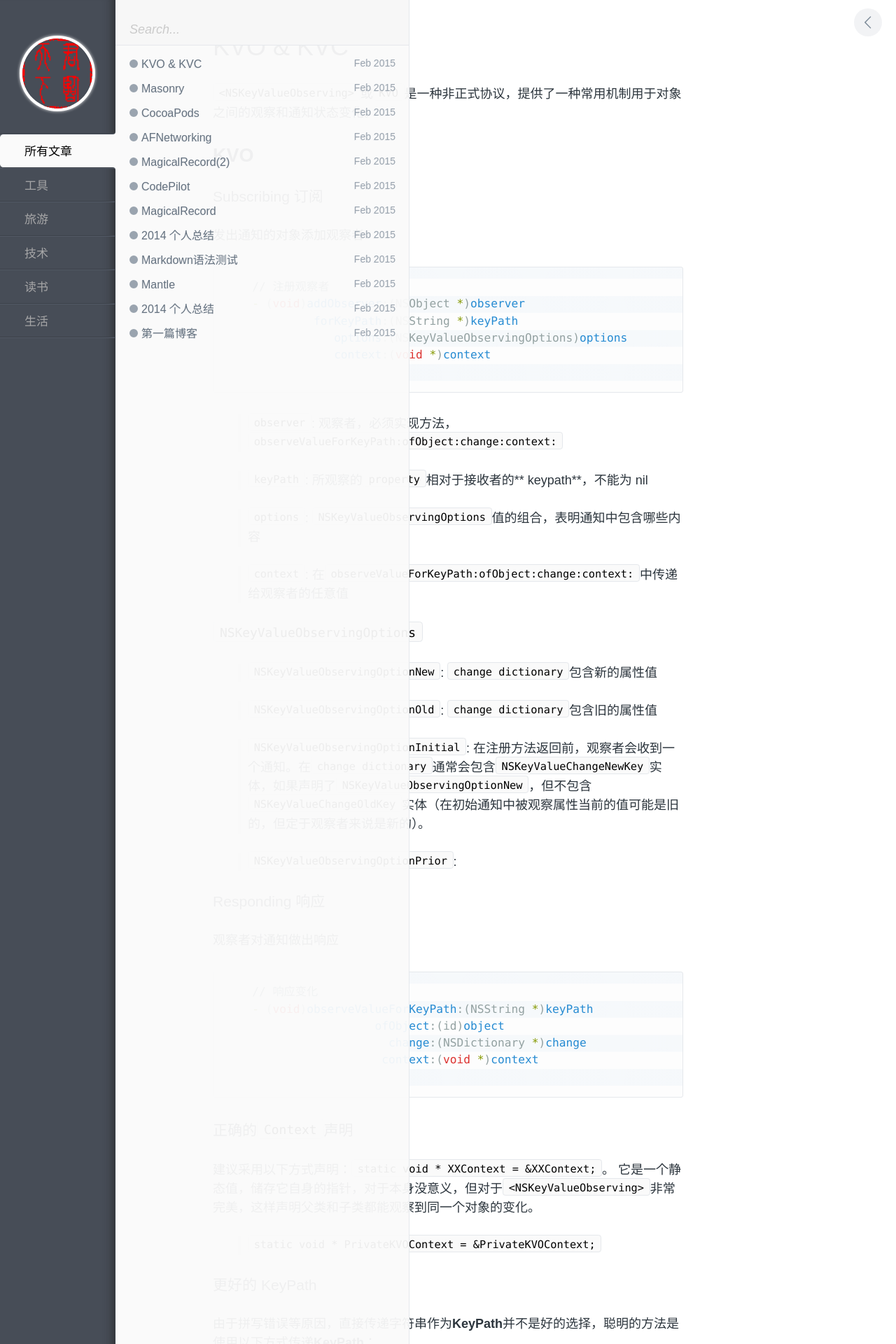
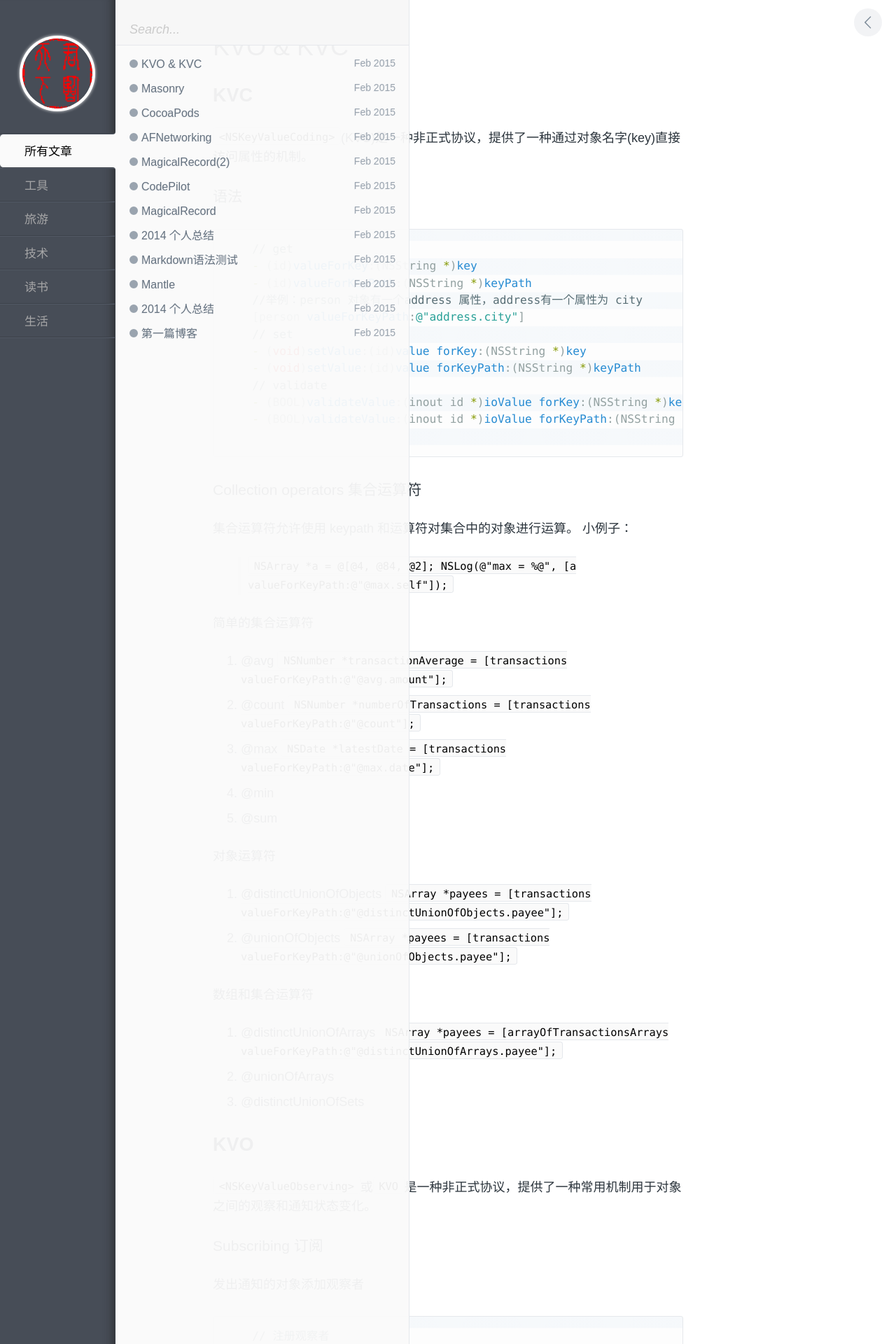
Before and after one commit to kingstal/kingstal.github.io, a Jekyll site: the page built from _posts/2015-02-16-tech-iOS-KVO&KVC.md, in a window 1280 px wide. Shown: the top 1920 px of the page at 70% size. Built offline with Jekyll 4.4.1, drawn with Linux system fonts in a browser that asks for light colours; comment, search, counter and statistics services are not loaded; some of the changed text lies outside the part shown.

Commit message:
submit KVC

```diff
--- a/_posts/2015-02-16-tech-iOS-KVO&KVC.md
+++ b/_posts/2015-02-16-tech-iOS-KVO&KVC.md
@@ -7,11 +7,58 @@ keywords: KVO,KVC
 description: 介绍 KVO 和 KVC
 ---
 
-`<NSKeyValueObserving>`或`KVO`是一种非正式协议，提供了一种常用机制用于对象之间的观察和通知状态变化。
+
+## **KVC**
+`<NSKeyValueCoding>`(KVC)是一种非正式协议，提供了一种通过对象名字(key)直接访问属性的机制。
+
+### 语法
+
+
+    {% highlight objective-c %}
+    // get
+    - (id)valueForKey:(NSString *)key
+    - (id)valueForKeyPath:(NSString *)keyPath
+    //举例：person 对象有一个address 属性，address有一个属性为 city
+    [person valueForKeyPath:@"address.city"]
+    // set
+    - (void)setValue:(id)value forKey:(NSString *)key
+    - (void)setValue:(id)value forKeyPath:(NSString *)keyPath
+    // validate
+    - (BOOL)validateValue:(inout id *)ioValue forKey:(NSString *)key error:(out NSError **)outError
+    - (BOOL)validateValue:(inout id *)ioValue forKeyPath:(NSString *)key error:(out NSError **)outError
+    {% endhighlight %}
+
+
+### Collection operators 集合运算符
+集合运算符允许使用 keypath 和运算符对集合中的对象进行运算。
+小例子：
+
+> `NSArray *a = @[@4, @84, @2];
+NSLog(@"max = %@", [a valueForKeyPath:@"@max.self"]);`
+
+#### 简单的集合运算符
+
+1. @avg `NSNumber *transactionAverage = [transactions valueForKeyPath:@"@avg.amount"];`
+2. @count `NSNumber *numberOfTransactions = [transactions valueForKeyPath:@"@count"];`
+3. @max `NSDate *latestDate = [transactions valueForKeyPath:@"@max.date"];`
+4. @min
+5. @sum
+
+
+#### 对象运算符
+
+1. @distinctUnionOfObjects `NSArray *payees = [transactions valueForKeyPath:@"@distinctUnionOfObjects.payee"];`
+2. @unionOfObjects `NSArray *payees = [transactions valueForKeyPath:@"@unionOfObjects.payee"];`
+
+#### 数组和集合运算符
+1. @distinctUnionOfArrays `NSArray *payees = [arrayOfTransactionsArrays valueForKeyPath:@"@distinctUnionOfArrays.payee"];`
+2. @unionOfArrays
+3. @distinctUnionOfSets
+
 
 ## **KVO**
 
-
+`<NSKeyValueObserving>`或`KVO`是一种非正式协议，提供了一种常用机制用于对象之间的观察和通知状态变化。
 
 ### Subscribing 订阅
 
@@ -145,6 +192,7 @@ description: 介绍 KVO 和 KVC
     }
     {% endhighlight %}
 
+
 >   {% highlight objective-c %}
     // 取消订阅
     -(void)dealloc{
@@ -153,6 +201,9 @@ description: 介绍 KVO 和 KVC
     {% endhighlight %}
 
 
+### **常见误区**
+集合是不能被关注的，KVO 只能关注关系而非集合。举例说明，假如有一个`ContactList`对象，我们能使用`-addObserver:forKeyPath:`关注它的`contacts`属性，而非直接让数组`contacts`作为被观察者。
+
 ## 参考
 
 [http://nshipster.com/key-value-observing/](http://nshipster.com/key-value-observing/)
```
